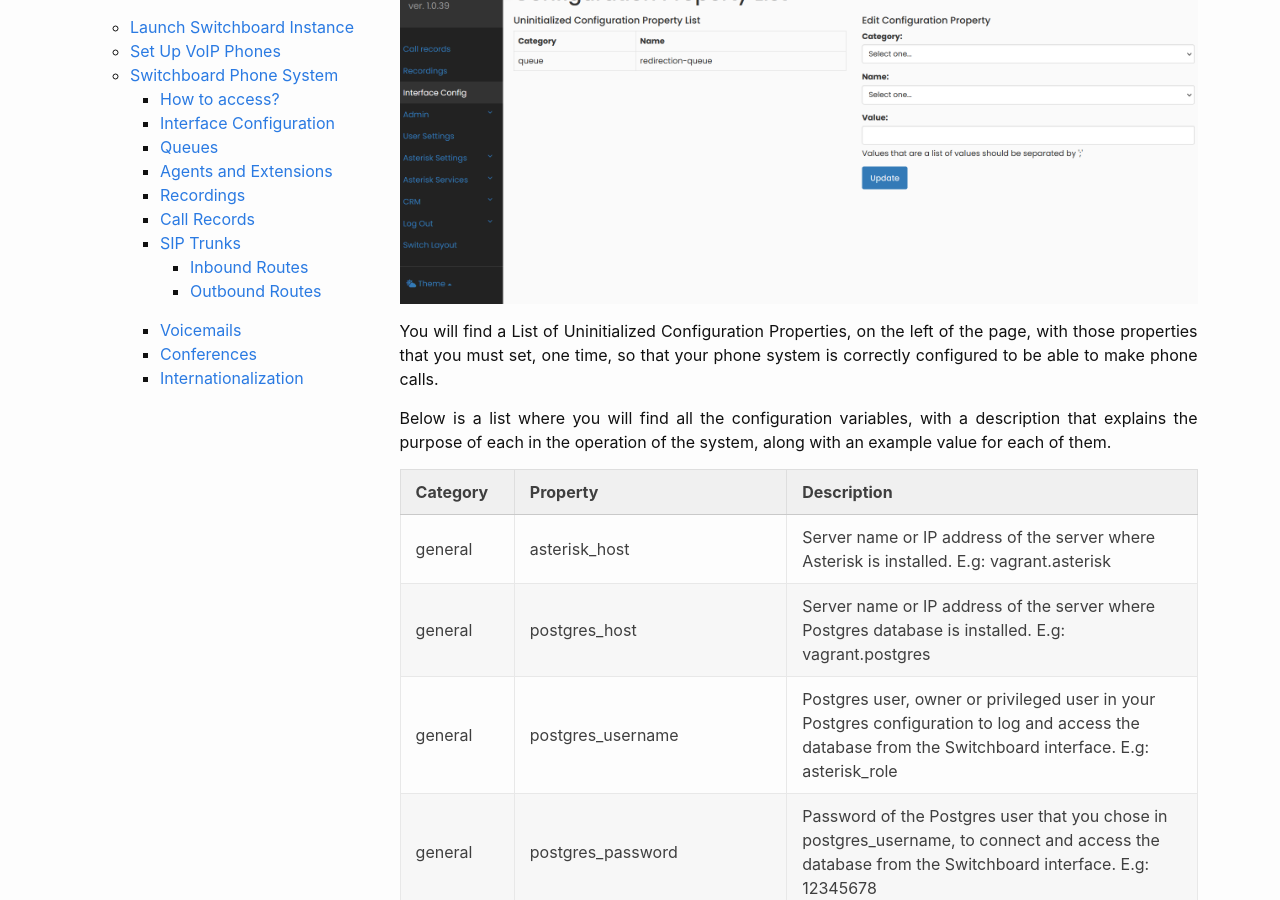
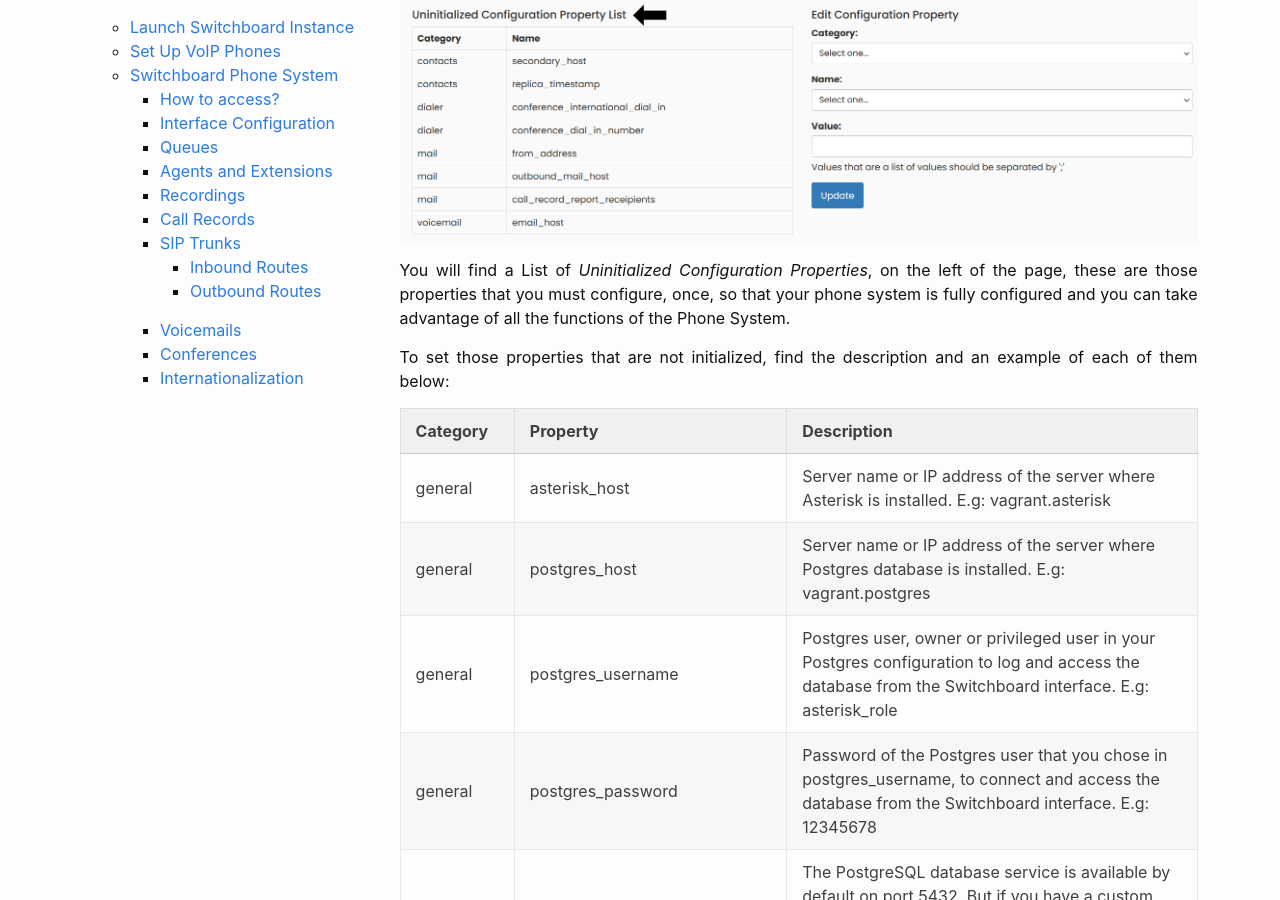
Before and after one commit to PhoneSwitchBoard/Switchboard-Website-Docs, a Jekyll site: the page built from docs/interface_config.md, in a window 1280 px wide and 900 px high, scrolled down 308 px. Built offline with Jekyll 4.4.1, drawn with Linux system fonts in a browser that asks for light colours.

Commit message:
Interface Config updates

```diff
--- a/docs/interface_config.md
+++ b/docs/interface_config.md
@@ -13,9 +13,9 @@ Once you log in to your interface, go to the `Interface Config` menu option.
 ![Screenshot: Interface Config](./../images/interface_config.png)
 
 
-You will find a List of Uninitialized Configuration Properties, on the left of the page, with those properties that you must set, one time, so that your phone system is correctly configured to be able to make phone calls.
+You will find a List of _Uninitialized Configuration Properties_, on the left of the page, these are those properties that you must configure, once, so that your phone system is fully  configured and you can take advantage of all the functions of the Phone System.
 
-Below is a list where you will find all the configuration variables, with a description that explains the purpose of each in the operation of the system, along with an example value for each of them.
+To set those properties that are not initialized, find the description and an example of each of them below:
 
 
 | **Category** | **Property**                   | **Description**                                                                                                                                                                        |
```
Also changed, not shown: images/interface_config.png.
